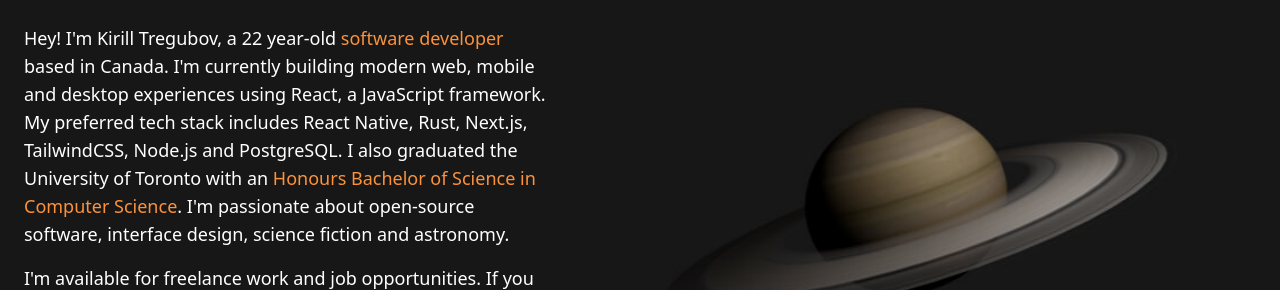
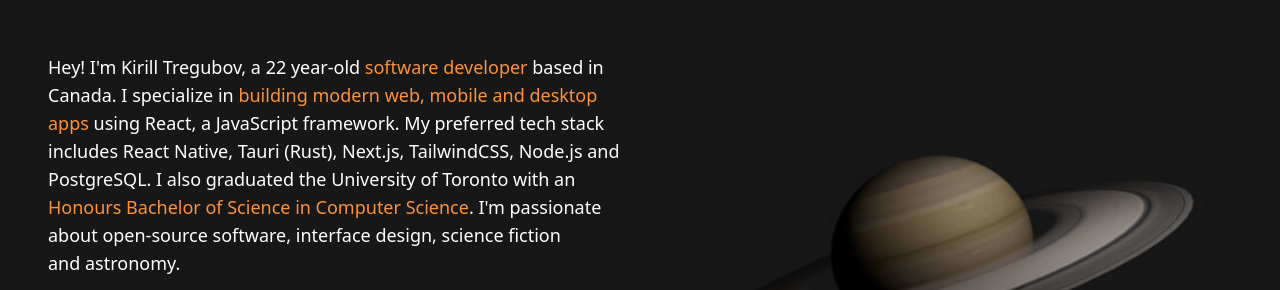
Before and after one commit to KirillTregubov/kirilltregubov.com, an Astro site: page / in a window 1280 px wide. Shown: the top 290 px of the page. Built offline with nearby package versions, Linux system fonts and the light colour scheme; Astro itself is replaced by a stand-in of ours.

Commit message:
upgrades

```diff
--- a/src/components/AboutMe.astro
+++ b/src/components/AboutMe.astro
@@ -10,14 +10,16 @@ const { class: className } = Astro.props
     <Age client:load /> year-old
     <span class="text-accent-500 dark:text-accent-400">
       software developer
-    </span>based in Canada. I'm currently building modern web, mobile and
-    desktop experiences using React, a JavaScript framework. My preferred tech
-    stack includes React Native, Rust, Next.js, TailwindCSS, Node.js and
-    PostgreSQL. I also graduated the University of Toronto with an{' '}
+    </span>based in Canada. I specialize in <span
+      class="text-accent-500 dark:text-accent-400"
+      >building modern web, mobile and desktop apps</span
+    > using React, a JavaScript framework. My preferred tech stack includes React
+    Native, Tauri (Rust), Next.js, TailwindCSS, Node.js and PostgreSQL. I also graduated
+    the University of Toronto with an{' '}
     <span class="text-accent-500 dark:text-accent-400"
       >Honours Bachelor of Science in Computer Science</span
-    >. I'm passionate about open-source software, interface design, science
-    fiction and astronomy.
+    >. I'm passionate about <span class="whitespace-nowrap">open-source</span> software,
+    interface design, science fiction and astronomy.
   </p>
   <p class="mt-4">
     I'm available for freelance work and job opportunities. If you have a
--- a/src/components/ProjectPreview.astro
+++ b/src/components/ProjectPreview.astro
@@ -13,7 +13,6 @@ const { project } = Astro.props
   <div
     class="w-full flex-shrink-0 overflow-clip rounded-xl bg-neutral-800 object-contain"
   >
-    <!-- class:list={[loaded && 'unblur', 'select-none']} -->
     <Image
       class="unblur select-none"
       src={`/assets/projects/${project.data.image.url}`}
@@ -22,10 +21,6 @@ const { project } = Astro.props
       height={630}
       onerror="this.src='/placeholder.jpg'; this.onerror=null"
     />
-    <!-- placeholder="blur"
-      blurDataURL={blurDataURL}
-      onError={() => setError(true)}
-      onLoadingComplete={() => setLoaded(true)} -->
   </div>
   <div class="mt-4 flex flex-wrap items-center gap-x-2.5">
     <div class="flex flex-wrap gap-x-2 gap-y-1.5">
--- a/src/layouts/Layout.astro
+++ b/src/layouts/Layout.astro
@@ -51,7 +51,7 @@ if (!image) {
       content={`https://kirilltregubov.com/assets/${image}`}
     />
   </head>
-  <body class="dark bg-neutral-900 px-6 text-white">
+  <body class="dark bg-neutral-900 p-6 text-white md:p-12">
     <slot />
     <SpeedInsights />
   </body>
--- a/src/pages/index.astro
+++ b/src/pages/index.astro
@@ -15,20 +15,25 @@ const allProjects = await getCollection('projects').then((projects) =>
 
 <Layout title="Kirill Tregubov">
   <main class="mx-auto max-w-[90rem]">
-    <section class="mb-8 flex flex-col justify-center lg:flex-row xl:mb-4">
-      <AboutMe class="animate-[fadeUp_0.3s_forwards] pt-6 2xl:pt-12" />
+    <section
+      class="mb-8 flex flex-col justify-center lg:flex-row lg:items-center lg:gap-6 xl:gap-0 2xl:-mt-6 2xl:mb-4"
+    >
+      <AboutMe class="animate-[fadeUp_0.3s_forwards]" />
       <!-- border-2 border-red-500 -->
-      <div
-        class="box-content h-[calc(100vw-3rem)] max-h-[400px] w-full lg:max-h-[350px] lg:min-w-[500px] xl:max-h-[400px] xl:min-w-[700px]"
+      <figure
+        class="relative box-content h-[calc(100vw-3rem)] max-h-[300px] w-full lg:max-h-[300px] lg:min-w-[400px] xl:max-h-[400px] xl:min-w-[600px] 2xl:min-w-[700px]"
         title="My favourite planet, Saturn"
       >
         <Saturn client:only="react" />
-      </div>
+        <figcaption
+          class="absolute bottom-2 w-full bg-neutral-900 text-center text-sm font-medium text-neutral-400/80 xl:bottom-4 2xl:bottom-6"
+        >
+          My favourite planet, Saturn
+        </figcaption>
+      </figure>
     </section>
     <section>
-      <ul
-        class="mb-8 grid grid-cols-1 gap-8 gap-x-10 lg:grid-cols-2 xl:grid-cols-3"
-      >
+      <ul class="grid grid-cols-1 gap-8 gap-x-10 lg:grid-cols-2 xl:grid-cols-3">
         {
           allProjects.map((project) => (
             <li>
```
